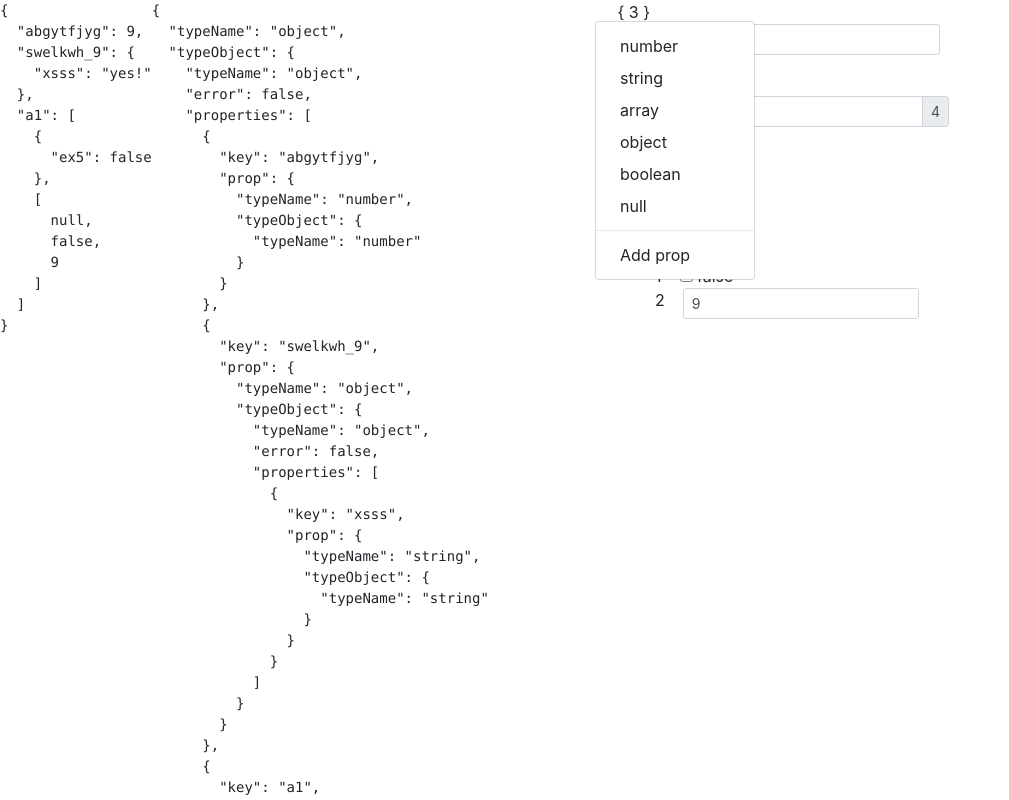
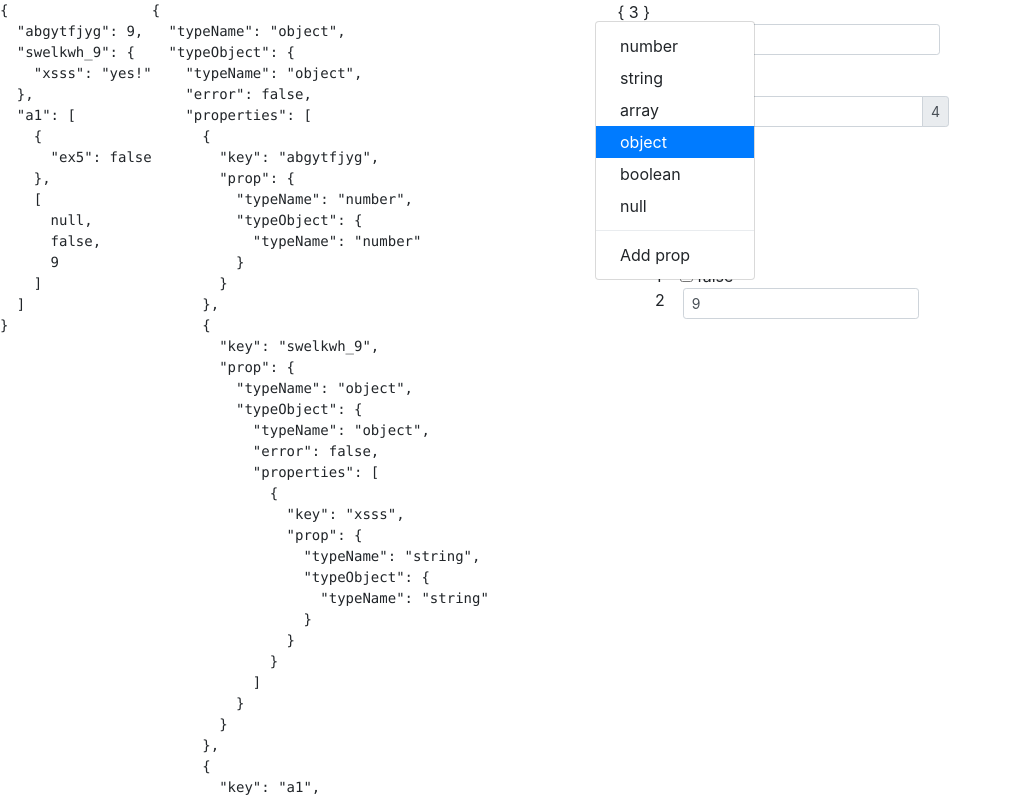
Before and after one commit to karudo/json-editor, a Vue app: page / in a window 1280 px wide. Both pictures are taken after a click on the button 604 px from the left and 13 px from the top of the page. Shown: the top 800 px of the page, without its empty margins (0-1009 px from the left). Built offline with nearby package versions, Linux system fonts and the light colour scheme; some icons are missing.

Commit message:
fix active menu item

```diff
--- a/src/components/json-editor/json-editor-props-menu.vue
+++ b/src/components/json-editor/json-editor-props-menu.vue
@@ -4,11 +4,14 @@
       <span class="fa fa-cog"></span>
     </template>
     <template v-for="(t, idx) in menuItems">
-      <b-dropdown-divider v-if="t.divider" :key="t.title"></b-dropdown-divider>
-      <b-dropdown-item v-else :active="t.selected" :key="t.title" @click="handleCommand(idx)">
+      <b-dropdown-divider v-if="t.divider" :key="t.title"/>
+      <b-dropdown-item v-else
+                       :active="t.selected"
+                       :key="t.title"
+                       @click="handleCommand(idx)"
+      >
         {{t.title}}
       </b-dropdown-item>
-
     </template>
   </b-dropdown>
 </template>
--- a/src/components/json-editor/type-editors/editor-mixin.js
+++ b/src/components/json-editor/type-editors/editor-mixin.js
@@ -23,7 +23,7 @@ export default {
       }
     },
     menuItems () {
-      const type = this.schema.type
+      const type = this.schema.typeName
       return defaultTypes.map(tn => {
         return {
           cb: () => this.changeType(tn),
```
